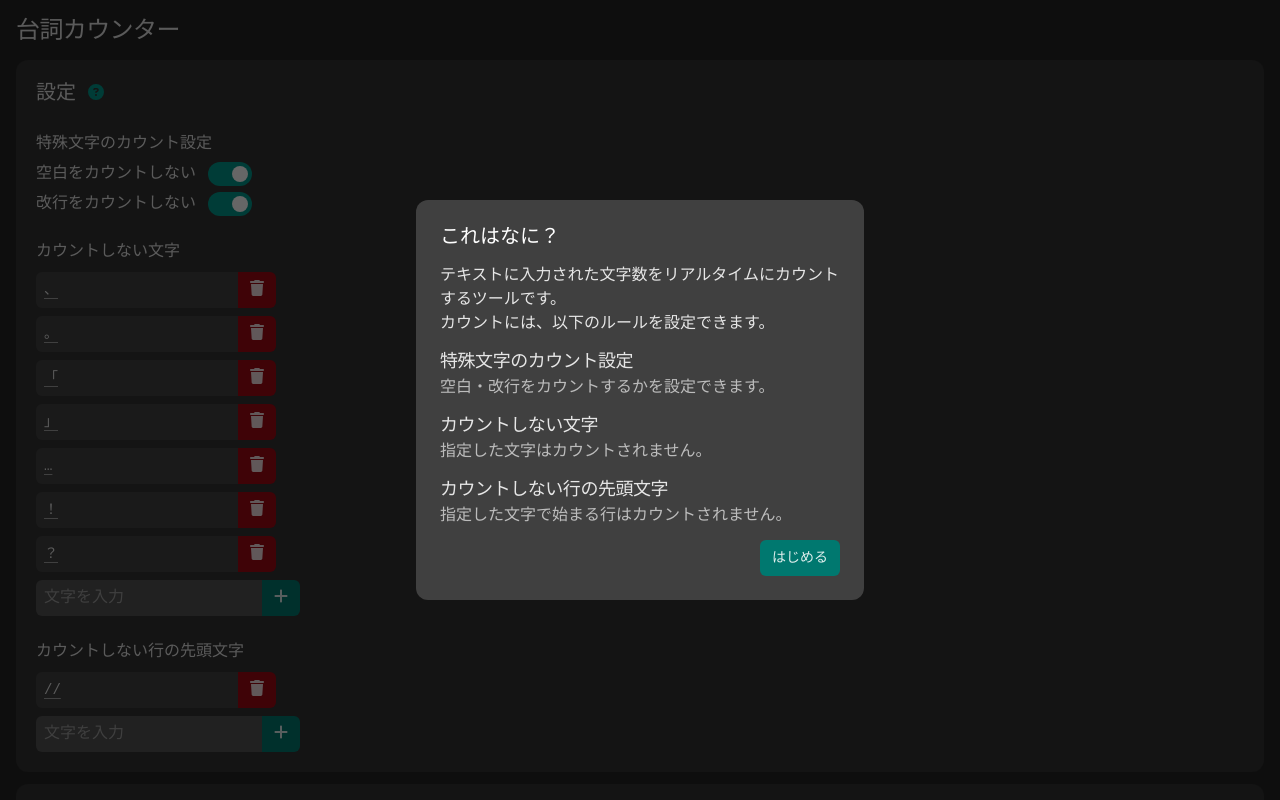
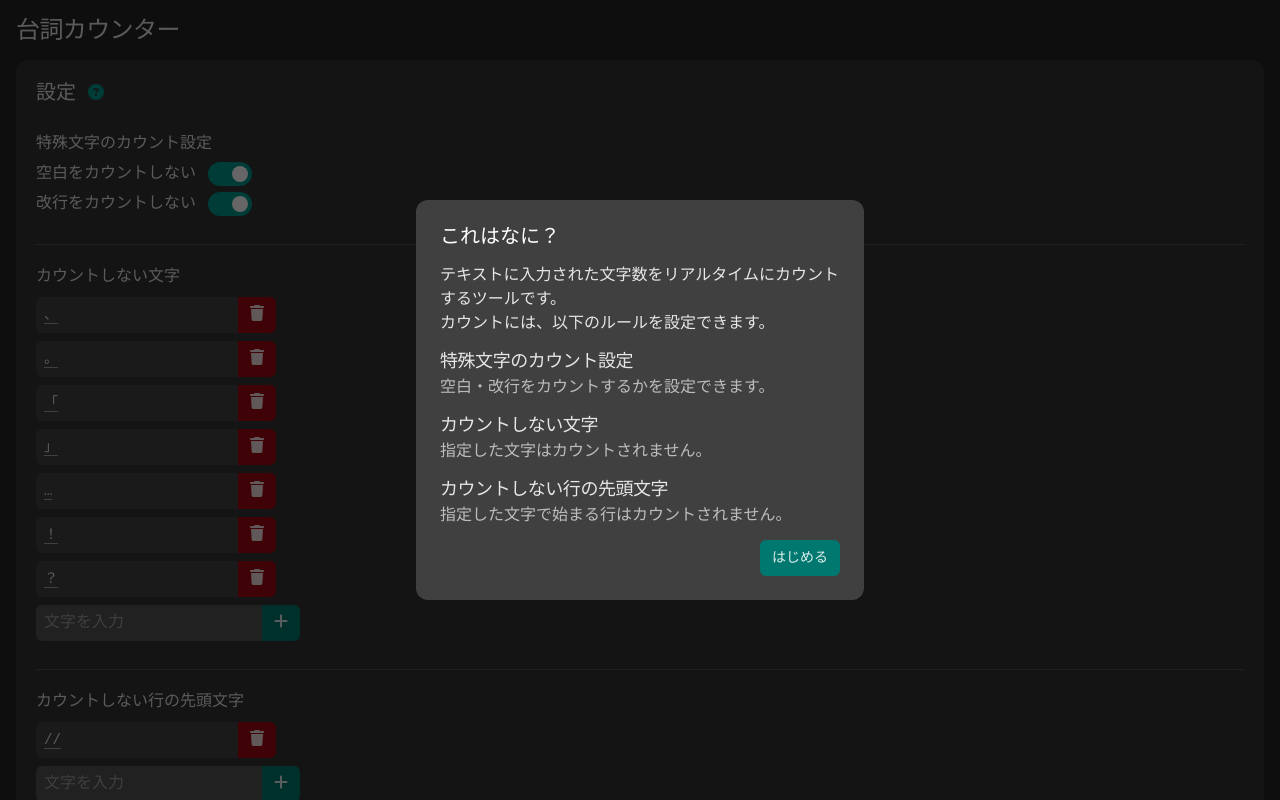
Before and after one commit to levin256/dialogue-counter, a React (Vite) app: page / in a window 1280 px wide. Shown: the top 800 px of the page. Built offline with nearby package versions, Linux system fonts and the light colour scheme.

Commit message:
fix: 設定カードに区切り線を追加

```diff
--- a/src/App.tsx
+++ b/src/App.tsx
@@ -11,6 +11,7 @@ import {
   Textarea,
 } from '@headlessui/react';
 import { CodeLabelWithButton } from './components/ui/CodeLabelWithButton';
+import { Divider } from './components/ui/Divider';
 import { FieldsetGroup } from './components/ui/FieldsetGroup';
 import { Heading } from './components/ui/Heading';
 import HowToUseDialog from './components/ui/HowToUseDialog';
@@ -94,6 +95,8 @@ const App = () => {
           </Field>
         </FieldsetGroup>
 
+        <Divider />
+
         <FieldsetGroup
           legend="カウントしない文字"
           className="flex flex-col gap-y-2"
@@ -116,6 +119,8 @@ const App = () => {
           </ul>
           <IgnoreStringForm />
         </FieldsetGroup>
+
+        <Divider />
 
         <FieldsetGroup
           legend="カウントしない行の先頭文字"
--- /dev/null
+++ b/src/components/ui/Divider.tsx
@@ -0,0 +1,3 @@
+export const Divider = () => (
+  <div className="my-1 w-full border-neutral-600 border-t" />
+);
```
